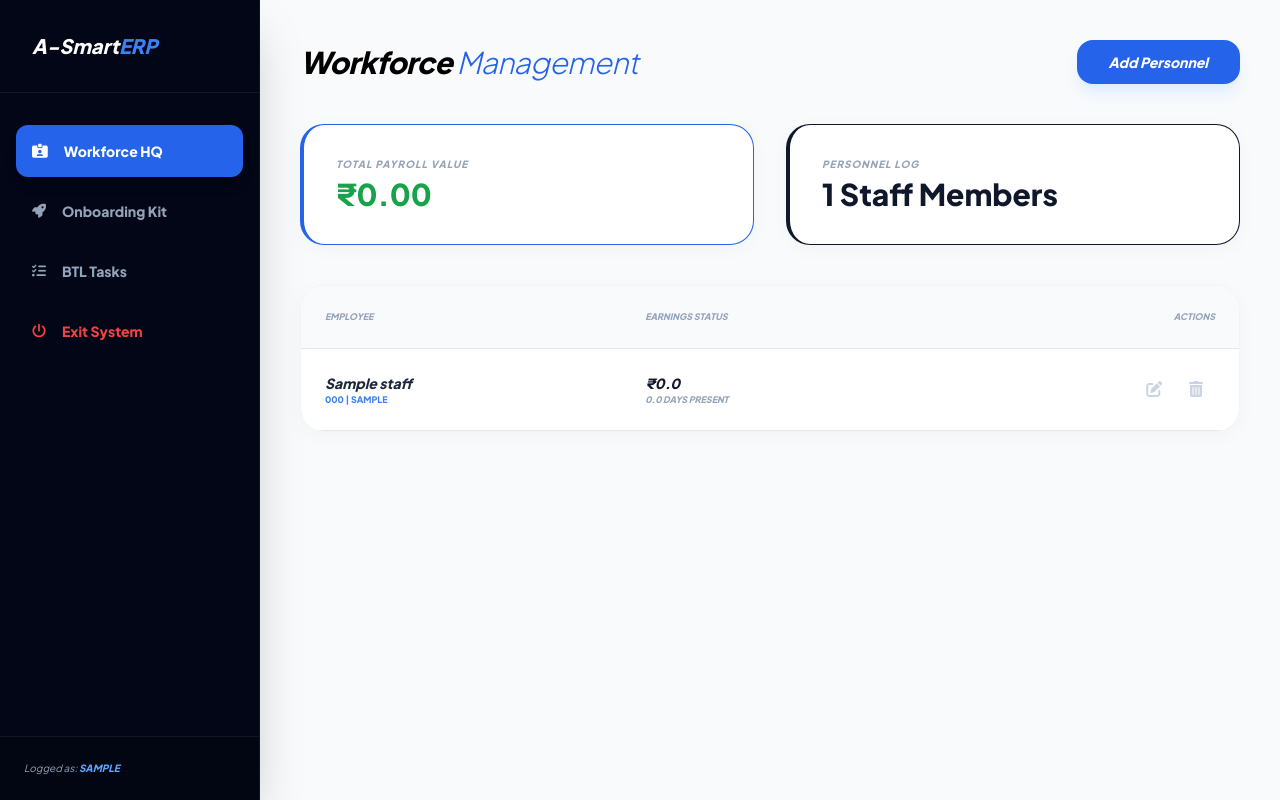
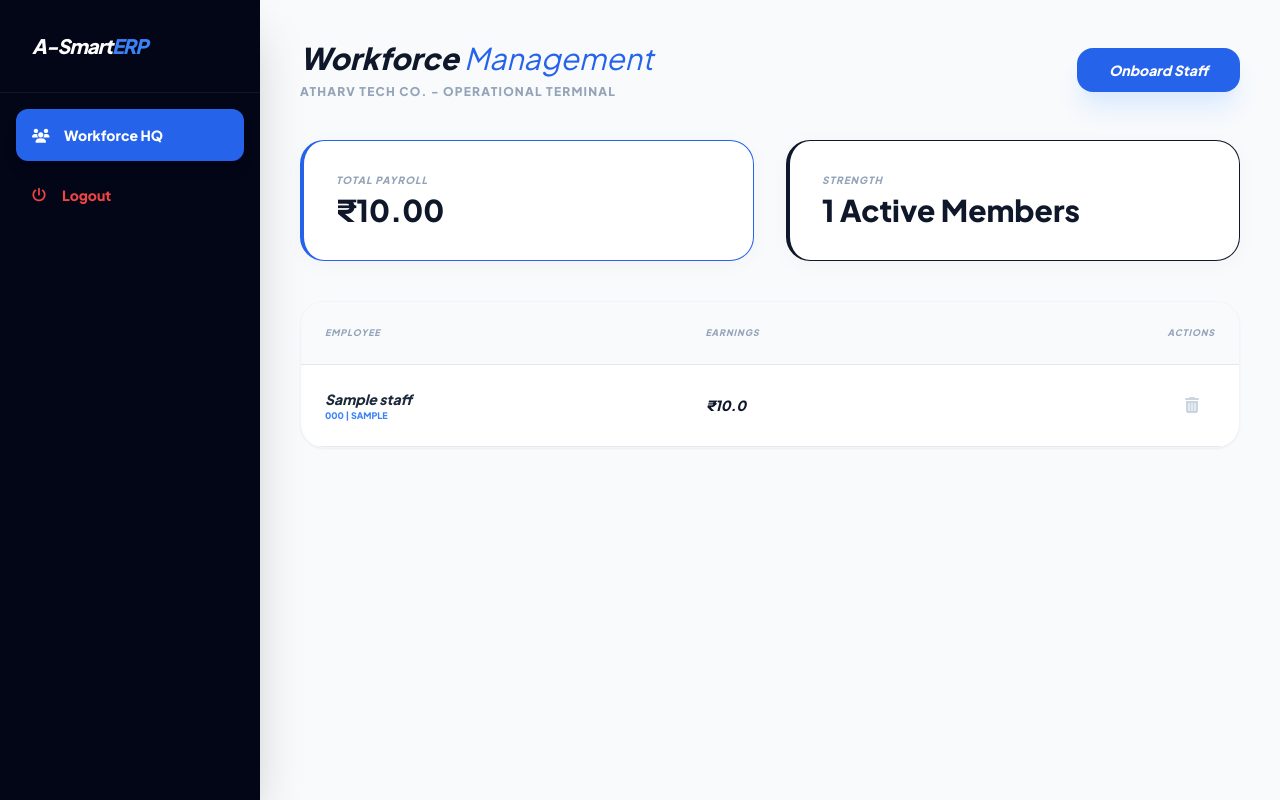
Before and after one commit to careatc1-pixel/A-SmartERP, a Flask app: page /hrm in a window 1280 px wide. Run offline with Flask 3, Linux system fonts and the light colour scheme; a user stored in the database is signed in; tables that the repository leaves empty hold one stand-in row (values such as "Sample post"); some libraries are stand-ins or nearby versions.

Commit message:
ERP Update

```diff
--- a/app.py
+++ b/app.py
@@ -6,7 +6,7 @@ from datetime import datetime
 
 app = Flask(__name__)
 
-# Neon Connection String
+# Neon Connection Fix
 DB_URL = "postgresql://neondb_owner:npg_h85KlFgYbsmE@ep-holy-breeze-amzy28jw-pooler.c-5.us-east-1.aws.neon.tech/neondb?sslmode=require"
 if DB_URL.startswith("postgres://"):
     DB_URL = DB_URL.replace("postgres://", "postgresql://", 1)
@@ -14,14 +14,14 @@ if DB_URL.startswith("postgres://"):
 app.config.update(
     SQLALCHEMY_DATABASE_URI=DB_URL,
     SQLALCHEMY_TRACK_MODIFICATIONS=False,
-    SECRET_KEY='ATC_ULTRA_FINAL_FIX_2026'
+    SECRET_KEY='ATHARV_TECH_2026_RESET'
 )
 
 db = SQLAlchemy(app)
 login_manager = LoginManager(app)
 login_manager.login_view = 'login'
 
-# --- MODELS ---
+# --- CLEAN MODELS ---
 class User(UserMixin, db.Model):
     id = db.Column(db.Integer, primary_key=True)
     username = db.Column(db.String(50), unique=True)
@@ -35,53 +35,29 @@ class Staff(db.Model):
     salary = db.Column(db.Float, default=0.0)
     laptop_issued = db.Column(db.Boolean, default=False)
     id_card_issued = db.Column(db.Boolean, default=False)
-    aadhaar = db.Column(db.String(20))
-    bank_acc = db.Column(db.String(50))
 
-class Attendance(db.Model):
-    id = db.Column(db.Integer, primary_key=True)
-    staff_id = db.Column(db.Integer, db.ForeignKey('staff.id'))
-    date = db.Column(db.Date, default=datetime.utcnow().date())
-    status = db.Column(db.String(20))
-
-class Task(db.Model):
-    id = db.Column(db.Integer, primary_key=True)
-    title = db.Column(db.String(200))
-    assigned_to = db.Column(db.Integer, db.ForeignKey('staff.id'))
-    priority = db.Column(db.String(20))
-    status = db.Column(db.String(20), default='Pending')
-
+# --- AUTH ROUTES ---
 @login_manager.user_loader
 def load_user(user_id):
-    try:
-        return User.query.get(int(user_id))
-    except:
-        return None
+    return User.query.get(int(user_id))
 
-# --- ROUTES ---
 @app.route('/')
 def index():
     return redirect(url_for('login'))
 
 @app.route('/login', methods=['GET', 'POST'])
 def login():
-    # Force tables creation on login page load
-    try:
-        db.create_all()
-        if not User.query.filter_by(username='admin').first():
-            db.session.add(User(username='admin', password='password123'))
-            db.session.commit()
-    except Exception as e:
-        print(f"DB Sync Error: {e}")
+    # Auto-create tables and admin on first visit
+    db.create_all()
+    if not User.query.filter_by(username='admin').first():
+        db.session.add(User(username='admin', password='password123'))
+        db.session.commit()
 
     if request.method == 'POST':
-        try:
-            u = User.query.filter_by(username=request.form.get('username')).first()
-            if u and u.password == request.form.get('password'):
-                login_user(u)
-                return redirect(url_for('hrm'))
-        except:
-            return "Database Error. Please refresh and try again."
+        u = User.query.filter_by(username=request.form.get('username')).first()
+        if u and u.password == request.form.get('password'):
+            login_user(u)
+            return redirect(url_for('hrm'))
     return render_template('login.html')
 
 @app.route('/logout')
@@ -93,41 +69,25 @@ def logout():
 @login_required
 def hrm():
     if request.method == 'POST':
-        try:
-            last = Staff.query.order_by(Staff.id.desc()).first()
-            code = "AC101" if not last else f"AC{int(last.emp_code.replace('AC', '')) + 1}"
-            new_s = Staff(
-                emp_code=code, name=request.form.get('name'),
-                designation=request.form.get('designation'), salary=float(request.form.get('salary')),
-                aadhaar=request.form.get('aadhaar'), bank_acc=request.form.get('bank'),
-                laptop_issued='laptop' in request.form, id_card_issued='id_card' in request.form
-            )
-            db.session.add(new_s); db.session.commit()
-        except Exception as e:
-            print(f"Post Error: {e}")
+        last = Staff.query.order_by(Staff.id.desc()).first()
+        code = "ATC101" if not last else f"ATC{int(last.emp_code.replace('ATC', '')) + 1}"
+        new_s = Staff(
+            emp_code=code, name=request.form.get('name'),
+            designation=request.form.get('designation'), salary=float(request.form.get('salary')),
+            laptop_issued='laptop' in request.form, id_card_issued='id_card' in request.form
+        )
+        db.session.add(new_s); db.session.commit()
         return redirect(url_for('hrm'))
 
-    staff_data = []
-    total_payroll = 0.0
-    tasks_list = []
+    all_staff = Staff.query.all()
+    # Payroll Placeholder for now
+    staff_data = [{'info': s, 'earned': s.salary, 'payable': 30} for s in all_staff]
 
-    try:
-        all_staff = Staff.query.all()
-        tasks_list = Task.query.all()
-        today = datetime.now()
-        days_in_month = calendar.monthrange(today.year, today.month)[1]
+    return render_template('hrm.html', staff=staff_data, total_payroll=sum(s.salary for s in all_staff), name=current_user.username)
 
-        for s in all_staff:
-            full = Attendance.query.filter_by(staff_id=s.id, status='Full Day').count()
-            half = Attendance.query.filter_by(staff_id=s.id, status='Half Day').count()
-            payable = full + (half * 0.5)
-            earned = round((s.salary / days_in_month) * payable, 2)
-            total_payroll += earned
-            staff_data.append({'info': s, 'earned': earned, 'payable': payable})
-    except:
-        pass
-
-    return render_template('hrm.html', staff=staff_data, total_payroll=total_payroll, tasks=tasks_list, name=current_user.username)
-
-if __name__ == '__main__':
-    app.run(debug=True)
+@app.route('/delete-staff/<int:id>')
+@login_required
+def delete_staff(id):
+    s = Staff.query.get_or_404(id)
+    db.session.delete(s); db.session.commit()
+    return redirect(url_for('hrm'))
--- a/templates/hrm.html
+++ b/templates/hrm.html
@@ -3,70 +3,60 @@
 <head>
     <meta charset="UTF-8">
     <meta name="viewport" content="width=device-width, initial-scale=1.0">
-    <title>A-SmartERP Pro | Hub</title>
+    <title>A-SmartERP | Workforce</title>
     <script src="https://cdn.tailwindcss.com"></script>
     <script defer src="https://unpkg.com/alpinejs@3.x.x/dist/cdn.min.js"></script>
-    <link rel="stylesheet" href="https://cdnjs.cloudflare.com/ajax/libs/animate.css/4.1.1/animate.min.css"/>
     <link rel="stylesheet" href="https://cdnjs.cloudflare.com/ajax/libs/font-awesome/6.4.0/css/all.min.css">
     <style>
-        @import url('https://fonts.googleapis.com/css2?family=Plus+Jakarta+Sans:wght@300;400;600;800&display=swap');
+        @import url('https://fonts.googleapis.com/css2?family=Plus+Jakarta+Sans:wght@400;600;800&display=swap');
         body { font-family: 'Plus Jakarta Sans', sans-serif; background: #f8fafc; margin: 0; }
-        .sidebar { background: #020617; width: 260px; height: 100vh; position: fixed; border-right: 1px solid rgba(255,255,255,0.05); }
+        .sidebar { background: #020617; width: 260px; height: 100vh; position: fixed; }
         .content { margin-left: 260px; padding: 40px; }
         .glass { background: white; border-radius: 1.5rem; border: 1px solid #f1f5f9; box-shadow: 0 4px 20px rgba(0,0,0,0.03); }
-        [x-cloak] { display: none !important; }
-        @media (max-width: 1024px) { .sidebar { width: 70px; } .content { margin-left: 70px; } .st { display: none; } }
     </style>
 </head>
-<body x-data="{ tab: 'workforce', modal: false }">
+<body x-data="{ modal: false }">
 
-    <aside class="sidebar text-slate-400 flex flex-col shadow-2xl z-50">
+    <aside class="sidebar text-slate-400 flex flex-col shadow-2xl">
         <div class="p-8 border-b border-slate-800/50">
-            <h1 class="text-xl font-black italic text-white st">A-Smart<span class="text-blue-500">ERP</span></h1>
+            <h1 class="text-xl font-black italic text-white tracking-tighter">A-Smart<span class="text-blue-500">ERP</span></h1>
         </div>
-        <nav class="flex-grow p-4 space-y-2 mt-4">
-            <button @click="tab = 'workforce'" :class="tab == 'workforce' ? 'bg-blue-600 text-white shadow-lg' : ''" class="w-full flex items-center gap-4 p-4 rounded-xl font-bold text-sm transition-all">
-                <i class="fas fa-id-card-alt"></i> <span class="st">Workforce HQ</span>
-            </button>
-            <button @click="tab = 'onboarding'" :class="tab == 'onboarding' ? 'bg-blue-600 text-white shadow-lg' : ''" class="w-full flex items-center gap-4 p-4 rounded-xl font-bold text-sm transition-all">
-                <i class="fas fa-rocket"></i> <span class="st">Onboarding Kit</span>
-            </button>
-            <button @click="tab = 'tasks'" :class="tab == 'tasks' ? 'bg-blue-600 text-white shadow-lg' : ''" class="w-full flex items-center gap-4 p-4 rounded-xl font-bold text-sm transition-all">
-                <i class="fas fa-tasks"></i> <span class="st">BTL Tasks</span>
-            </button>
+        <nav class="flex-grow p-4 space-y-2">
+            <div class="p-4 bg-blue-600 text-white rounded-xl font-bold text-sm shadow-lg">
+                <i class="fas fa-users mr-3"></i> Workforce HQ
+            </div>
             <a href="/logout" class="flex items-center gap-4 p-4 text-red-500 mt-10 font-bold text-sm hover:bg-red-500/10 rounded-xl transition-all">
-                <i class="fas fa-power-off"></i> <span class="st">Exit System</span>
+                <i class="fas fa-power-off"></i> Logout
             </a>
         </nav>
-        <div class="p-6 bg-black/20 text-[10px] border-t border-slate-800/50">
-            <p class="st italic">Logged as: <span class="text-blue-400 font-bold uppercase">{{ name }}</span></p>
-        </div>
     </aside>
 
     <main class="content">
-        <div x-show="tab == 'workforce'" class="animate__animated animate__fadeIn">
         <header class="flex justify-between items-center mb-10">
-                <h2 class="text-3xl font-black italic tracking-tight">Workforce <span class="text-blue-600 italic font-light">Management</span></h2>
-                <button @click="modal = true" class="bg-blue-600 text-white px-8 py-3 rounded-2xl font-bold text-sm italic shadow-lg shadow-blue-100 hover:scale-105 transition-all">Add Personnel</button>
+            <div>
+                <h2 class="text-3xl font-black text-slate-900 italic">Workforce <span class="text-blue-600 font-light">Management</span></h2>
+                <p class="text-xs font-bold text-slate-400 uppercase tracking-widest mt-2">Atharv Tech Co. - Operational Terminal</p>
+            </div>
+            <button @click="modal = true" class="bg-blue-600 text-white px-8 py-3 rounded-2xl font-bold text-sm italic shadow-xl shadow-blue-100 transition-all hover:scale-105">Onboard Staff</button>
         </header>
 
         <div class="grid grid-cols-1 md:grid-cols-2 gap-8 mb-10">
             <div class="glass p-8 border-l-4 border-blue-600">
-                    <p class="text-[10px] font-bold text-slate-400 uppercase tracking-widest mb-1 italic">Total Payroll Value</p>
-                    <h3 class="text-3xl font-black text-green-600">₹{{ "{:,.2f}".format(total_payroll) }}</h3>
+                <p class="text-[10px] font-bold text-slate-400 uppercase tracking-widest mb-1 italic">Total Payroll</p>
+                <h3 class="text-3xl font-black text-slate-900">₹{{ "{:,.2f}".format(total_payroll) }}</h3>
             </div>
             <div class="glass p-8 border-l-4 border-slate-900">
-                    <p class="text-[10px] font-bold text-slate-400 uppercase tracking-widest mb-1 italic">Personnel Log</p>
-                    <h3 class="text-3xl font-black text-slate-900">{{ staff|length }} Staff Members</h3>
+                <p class="text-[10px] font-bold text-slate-400 uppercase tracking-widest mb-1 italic">Strength</p>
+                <h3 class="text-3xl font-black text-slate-900">{{ staff|length }} Active Members</h3>
             </div>
         </div>
 
-            <div class="glass overflow-hidden">
+        <div class="glass overflow-hidden shadow-sm">
             <table class="w-full text-left">
-                    <thead class="bg-slate-50 text-slate-400 text-[9px] font-bold uppercase italic border-b">
-                        <tr><th class="p-6">Employee</th><th class="p-6">Earnings Status</th><th class="p-6 text-right">Actions</th></tr>
+                <thead class="bg-slate-50 text-slate-400 text-[9px] font-bold uppercase tracking-widest border-b italic">
+                    <tr><th class="p-6">Employee</th><th class="p-6">Earnings</th><th class="p-6 text-right">Actions</th></tr>
                 </thead>
-                    <tbody>
+                <tbody class="divide-y divide-slate-50">
                     {% for s in staff %}
                     <tr class="hover:bg-slate-50 transition border-b group">
                         <td class="p-6">
@@ -75,74 +65,26 @@
                         </td>
                         <td class="p-6">
                             <p class="font-black text-slate-900 text-sm italic">₹{{ s.earned }}</p>
-                                <p class="text-[9px] font-bold text-slate-400 uppercase italic">{{ s.payable }} Days Present</p>
                         </td>
                         <td class="p-6 text-right">
-                                <button class="text-slate-300 hover:text-blue-500 px-3"><i class="fas fa-edit"></i></button>
-                                <a href="/delete-staff/{{ s.info.id }}" class="text-slate-300 hover:text-red-500 px-3"><i class="fas fa-trash-alt"></i></a>
+                            <a href="/delete-staff/{{ s.info.id }}" class="text-slate-300 hover:text-red-500 transition-all px-4"><i class="fas fa-trash-alt"></i></a>
                         </td>
                     </tr>
                     {% endfor %}
                 </tbody>
             </table>
         </div>
-        </div>
-
-        <div x-show="tab == 'onboarding'" x-cloak class="animate__animated animate__fadeIn">
-            <h2 class="text-3xl font-black italic mb-10">Asset & <span class="text-blue-600 italic font-light">Onboarding Tracker</span></h2>
-            <div class="grid grid-cols-1 md:grid-cols-2 lg:grid-cols-3 gap-6">
-                {% for s in staff %}
-                <div class="glass p-6 border-t-2 border-blue-500">
-                    <h4 class="font-black italic text-slate-800 mb-4 border-b pb-2 tracking-tight">{{ s.info.name }}</h4>
-                    <div class="space-y-4">
-                        <div class="flex justify-between items-center p-3 bg-slate-50 rounded-xl">
-                            <span class="text-[10px] font-bold text-slate-500 uppercase italic">Laptop Status</span>
-                            <i class="fas {{ 'fa-check-circle text-green-500' if s.info.laptop_issued else 'fa-times-circle text-slate-300' }}"></i>
-                        </div>
-                        <div class="flex justify-between items-center p-3 bg-slate-50 rounded-xl">
-                            <span class="text-[10px] font-bold text-slate-500 uppercase italic">Official ID Card</span>
-                            <i class="fas {{ 'fa-check-circle text-green-500' if s.info.id_card_issued else 'fa-times-circle text-slate-300' }}"></i>
-                        </div>
-                        <div class="text-[9px] font-bold text-slate-400 uppercase mt-4">Aadhaar: {{ s.info.aadhaar if s.info.aadhaar else 'Pending' }}</div>
-                    </div>
-                </div>
-                {% endfor %}
-            </div>
-        </div>
-
-        <div x-show="tab == 'tasks'" x-cloak class="animate__animated animate__fadeIn">
-            <h2 class="text-3xl font-black italic mb-10 text-slate-900">Task <span class="text-blue-600 italic font-light">Terminal</span></h2>
-            <div class="grid grid-cols-1 md:grid-cols-3 gap-6">
-                {% for t in tasks %}
-                <div class="glass p-6 {{ 'border-t-4 border-red-500 shadow-red-50' if t.priority == 'High' else 'border-t-4 border-slate-300' }}">
-                    <p class="text-[8px] font-bold uppercase tracking-widest text-slate-400 mb-2 italic">{{ t.priority }} Priority</p>
-                    <h5 class="font-bold italic text-slate-800 mb-4">{{ t.title }}</h5>
-                    <div class="flex justify-between items-center border-t pt-4">
-                        <span class="text-[9px] font-black uppercase text-blue-500 bg-blue-50 px-2 py-1 rounded-md">{{ t.status }}</span>
-                        <i class="fas fa-camera text-slate-300"></i>
-                    </div>
-                </div>
-                {% endfor %}
-            </div>
-        </div>
     </main>
 
-    <div x-show="modal" x-cloak class="fixed inset-0 z-[100] flex justify-end">
+    <div x-show="modal" style="display:none" class="fixed inset-0 z-[100] flex justify-end">
         <div @click="modal = false" class="absolute inset-0 bg-slate-900/40 backdrop-blur-sm"></div>
-        <div class="relative w-full max-w-sm bg-white h-full shadow-2xl p-10 animate__animated animate__slideInRight overflow-y-auto">
-            <h3 class="text-3xl font-black italic mb-8 border-b pb-4 italic">Digital <span class="text-blue-600">Onboarding</span></h3>
+        <div class="relative w-full max-w-sm bg-white h-full shadow-2xl p-10 overflow-y-auto">
+            <h3 class="text-2xl font-black italic mb-8 border-b pb-4 tracking-tighter italic">New <span class="text-blue-600">Entry</span></h3>
             <form method="POST" class="space-y-6">
-                <input type="text" name="name" placeholder="Full Name" required class="w-full bg-slate-50 p-4 rounded-xl outline-none font-bold italic border focus:border-blue-500 transition-all">
-                <input type="text" name="designation" placeholder="Designation" required class="w-full bg-slate-50 p-4 rounded-xl outline-none font-bold italic border focus:border-blue-500 transition-all">
-                <input type="number" name="salary" placeholder="Monthly Salary (₹)" required class="w-full bg-slate-50 p-4 rounded-xl outline-none font-bold italic border focus:border-blue-500 transition-all">
-                <input type="text" name="aadhaar" placeholder="Aadhaar No." class="w-full bg-slate-50 p-4 rounded-xl outline-none font-bold italic border focus:border-blue-500 transition-all">
-                <input type="text" name="bank" placeholder="Bank Account No." class="w-full bg-slate-50 p-4 rounded-xl outline-none font-bold italic border focus:border-blue-500 transition-all">
-                <div class="p-4 bg-slate-50 rounded-2xl space-y-3">
-                    <p class="text-[9px] font-bold text-slate-400 uppercase tracking-widest mb-2 italic">Kit Inventory</p>
-                    <label class="flex items-center gap-3 text-[10px] font-bold text-slate-600 italic cursor-pointer"><input type="checkbox" name="laptop" class="w-4 h-4 rounded"> Laptop Issued</label>
-                    <label class="flex items-center gap-3 text-[10px] font-bold text-slate-600 italic cursor-pointer"><input type="checkbox" name="id_card" class="w-4 h-4 rounded"> ID Card Generated</label>
-                </div>
-                <button type="submit" class="w-full bg-blue-600 text-white p-5 rounded-2xl font-bold uppercase italic tracking-widest shadow-xl shadow-blue-200 hover:bg-blue-700 transition-all">Initialize Enrollment</button>
+                <input type="text" name="name" placeholder="Full Name" required class="w-full bg-slate-50 p-4 rounded-xl outline-none font-bold italic border focus:border-blue-500 transition-all text-sm">
+                <input type="text" name="designation" placeholder="Designation" required class="w-full bg-slate-50 p-4 rounded-xl outline-none font-bold italic border focus:border-blue-500 transition-all text-sm">
+                <input type="number" name="salary" placeholder="Monthly Salary (₹)" required class="w-full bg-slate-50 p-4 rounded-xl outline-none font-bold italic border focus:border-blue-500 transition-all text-sm">
+                <button type="submit" class="w-full bg-blue-600 text-white p-5 rounded-2xl font-bold uppercase italic tracking-widest shadow-xl shadow-blue-200 hover:bg-blue-700 transition-all">Submit to Cloud</button>
             </form>
         </div>
     </div>
```
Lines whose indentation alone changed are shown as unchanged.
